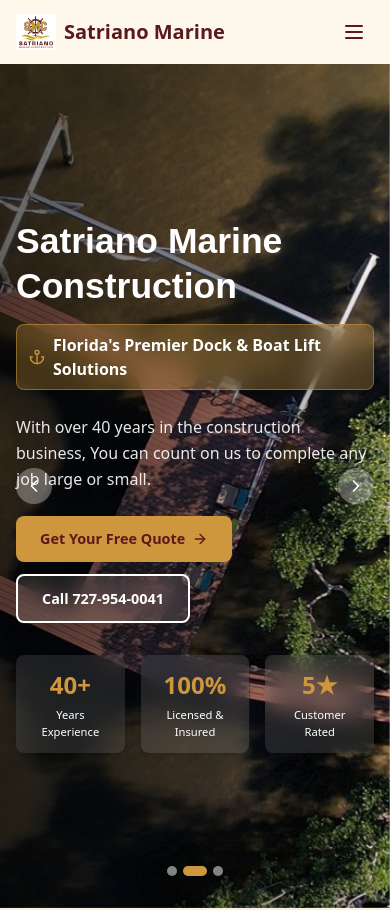
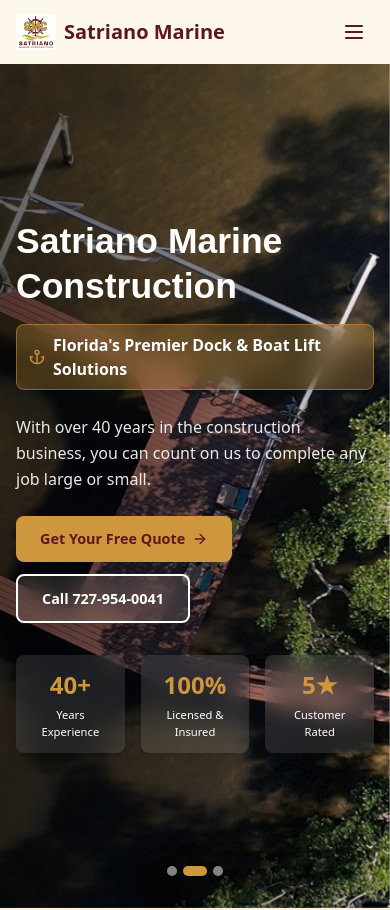
Before and after one commit to Millenium-AI/satriano, a React (Vite) app: page / in a window 390 px wide. Shown: the top 910 px of the page. Built offline with nearby package versions, Linux system fonts and the light colour scheme; a web font is replaced by a local one.

Commit message:
smoll change

```diff
--- a/src/components/Hero.tsx
+++ b/src/components/Hero.tsx
@@ -35,7 +35,10 @@
   };
 
   return (
-    <section id="home" className="relative min-h-screen flex items-center overflow-hidden">
+    <section
+      id="home"
+      className="relative min-h-screen flex items-center overflow-hidden"
+    >
       {/* Background Image Carousel */}
       {IMAGES.map((img, index) => (
         <div
@@ -57,7 +60,7 @@
 
       {/* Content */}
       <div
-        className="relative z-10 container mx-auto"
+        className="relative z-10 container mx-auto pt-24 pb-20 md:pt-0 md:pb-0"
         style={{ padding: 'clamp(3rem, 5vw, 5rem) clamp(1rem, 2vw, 2rem)' }}
       >
         <div className="max-w-4xl text-left">
@@ -71,33 +74,33 @@
 
           {/* Subheadline Badge */}
           <div
-            className="flex items-center bg-gold/30 backdrop-blur-md rounded-lg mb-fluid-xl shadow-xl border border-gold/50 max-w-fit mx-auto md:mx-0"
+            className="flex items-center bg-gold/30 backdrop-blur-md rounded-lg mb-fluid-xl shadow-xl border border-gold/50 max-w-fit md:mx-0"
             style={{
               gap: 'clamp(0.5rem, 1vw, 0.75rem)',
-              padding: 'clamp(0.5rem, 1.5vw, 1rem) clamp(0.75rem, 2vw, 2rem)'
+              padding: 'clamp(0.5rem, 1.5vw, 1rem) clamp(0.75rem, 2vw, 2rem)',
             }}
           >
             <Anchor
               className="text-gold flex-shrink-0"
               style={{
                 width: 'clamp(1rem, 2vw, 2rem)',
-                height: 'clamp(1rem, 2vw, 2rem)'
+                height: 'clamp(1rem, 2vw, 2rem)',
               }}
             />
             <h2
               className="text-white font-semibold"
               style={{ fontSize: 'clamp(1rem, 2vw + 0.5rem, 1.875rem)' }}
             >
-              Florida's Premier Dock & Boat Lift Solutions
+              Florida&apos;s Premier Dock & Boat Lift Solutions
             </h2>
           </div>
 
           {/* Description */}
           <p
-            className="text-white/90 mb-fluid-xl leading-relaxed drop-shadow-lg max-w-2xl mx-auto"
+            className="text-white/90 mb-fluid-xl leading-relaxed drop-shadow-lg max-w-2xl"
             style={{ fontSize: 'clamp(1rem, 1.5vw + 0.5rem, 1.25rem)' }}
           >
-            With over 40 years in the construction business, You can count on us to complete any job large or small.
+            With over 40 years in the construction business, you can count on us to complete any job large or small.
           </p>
 
           {/* CTA Buttons */}
@@ -111,12 +114,18 @@
               style={{
                 padding: 'clamp(0.75rem, 1.5vw, 1rem) clamp(1.5rem, 3vw, 2rem)',
                 fontSize: 'clamp(0.9rem, 1vw + 0.5rem, 1.1rem)',
-                gap: 'clamp(0.4rem, 0.8vw, 0.5rem)'
+                gap: 'clamp(0.4rem, 0.8vw, 0.5rem)',
               }}
             >
               Get Your Free Quote
-              <ArrowRight style={{ width: 'clamp(1rem, 1.5vw, 1.25rem)', height: 'clamp(1rem, 1.5vw, 1.25rem)' }} />
+              <ArrowRight
+                style={{
+                  width: 'clamp(1rem, 1.5vw, 1.25rem)',
+                  height: 'clamp(1rem, 1.5vw, 1.25rem)',
+                }}
+              />
             </button>
+
             <PhoneLink
               className="bg-white/10 backdrop-blur-md text-white rounded-lg font-semibold hover:bg-white/20 transition-all border-2 border-white shadow-xl hover:scale-105"
               style={{
@@ -130,7 +139,7 @@
 
           {/* Stats Grid */}
           <div
-            className="grid grid-cols-3 md:grid-cols-3"
+            className="grid grid-cols-3 md:grid-cols-3 mt-6 md:mt-0"
             style={{ gap: 'clamp(1rem, 2vw, 1.5rem)' }}
           >
             {STATS.map(({ value, label }) => (
@@ -157,28 +166,34 @@
         </div>
       </div>
 
-      {/* Navigation Arrows */}
+      {/* Navigation Arrows - desktop only */}
       <button
         onClick={previousSlide}
-        className="absolute left-4 top-1/2 -translate-y-1/2 z-20 bg-white/30 hover:bg-white/50 rounded-full transition-all"
+        className="hidden md:flex absolute left-4 top-1/2 -translate-y-1/2 z-20 bg-white/30 hover:bg-white/50 rounded-full transition-all"
         style={{ padding: 'clamp(0.5rem, 1vw, 0.75rem)' }}
         aria-label="Previous image"
       >
         <ChevronLeft
           className="text-white"
-          style={{ width: 'clamp(1.25rem, 2vw, 1.5rem)', height: 'clamp(1.25rem, 2vw, 1.5rem)' }}
+          style={{
+            width: 'clamp(1.25rem, 2vw, 1.5rem)',
+            height: 'clamp(1.25rem, 2vw, 1.5rem)',
+          }}
         />
       </button>
 
       <button
         onClick={nextSlide}
-        className="absolute right-4 top-1/2 -translate-y-1/2 z-20 bg-white/30 hover:bg-white/50 rounded-full transition-all"
+        className="hidden md:flex absolute right-4 top-1/2 -translate-y-1/2 z-20 bg-white/30 hover:bg-white/50 rounded-full transition-all"
         style={{ padding: 'clamp(0.5rem, 1vw, 0.75rem)' }}
         aria-label="Next image"
       >
         <ChevronRight
           className="text-white"
-          style={{ width: 'clamp(1.25rem, 2vw, 1.5rem)', height: 'clamp(1.25rem, 2vw, 1.5rem)' }}
+          style={{
+            width: 'clamp(1.25rem, 2vw, 1.5rem)',
+            height: 'clamp(1.25rem, 2vw, 1.5rem)',
+          }}
         />
       </button>
 
@@ -195,8 +210,11 @@
               index === currentSlide ? 'bg-gold' : 'bg-white/50'
             }`}
             style={{
-              width: index === currentSlide ? 'clamp(1.5rem, 2vw, 2rem)' : 'clamp(0.6rem, 1vw, 0.75rem)',
-              height: 'clamp(0.6rem, 1vw, 0.75rem)'
+              width:
+                index === currentSlide
+                  ? 'clamp(1.5rem, 2vw, 2rem)'
+                  : 'clamp(0.6rem, 1vw, 0.75rem)',
+              height: 'clamp(0.6rem, 1vw, 0.75rem)',
             }}
             aria-label={`Go to slide ${index + 1}`}
           />
```
Lines whose indentation alone changed are shown as unchanged.
